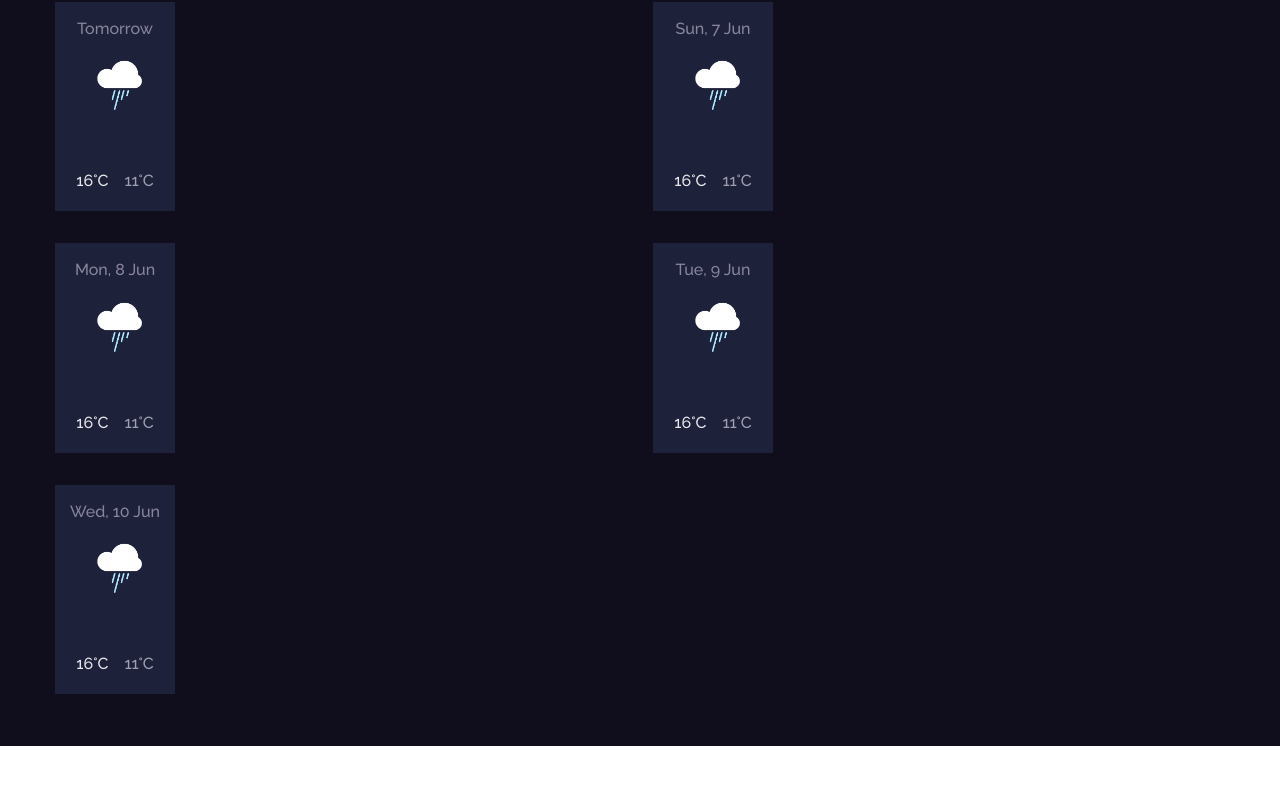
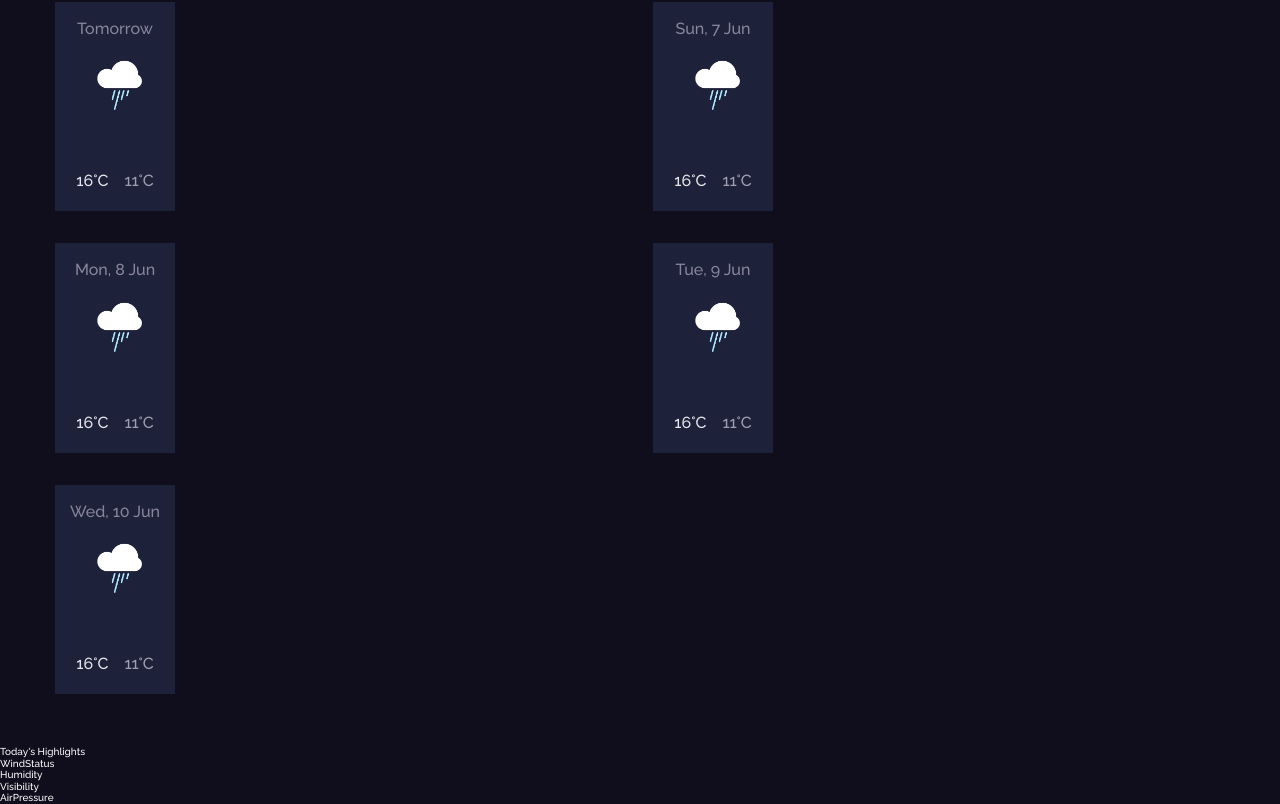
Before and after one commit to presh-031/Weather-App-and-Location-detector, a React (Create React App) app: page / in a window 1280 px wide. Shown: the part 898-1702 px from the top of the page. Before the commit the page ends 1644 px from the top, so only its background shows below. Built offline with nearby package versions, Linux system fonts and the light colour scheme.

Commit message:
created components for todays weather highlights section

```diff
--- /dev/null
+++ b/src/components/AirPressure/AirPressure.jsx
@@ -0,0 +1,7 @@
+import React from "react";
+
+const AirPressure = () => {
+  return <div>AirPressure</div>;
+};
+
+export default AirPressure;
--- /dev/null
+++ b/src/components/Humidity/Humidity.jsx
@@ -0,0 +1,7 @@
+import React from "react";
+
+const Humidity = () => {
+  return <div>Humidity</div>;
+};
+
+export default Humidity;
--- a/src/components/Main/Main.css
+++ b/src/components/Main/Main.css
@@ -6,7 +6,7 @@
   display: none;
 }
 .forecasts-div {
-  outline: 1px solid red;
+  /* outline: 1px solid red; */
   padding: 5.2rem 5.5rem;
   display: grid;
   grid-template-columns: repeat(2, 1fr);
--- a/src/components/Main/Main.jsx
+++ b/src/components/Main/Main.jsx
@@ -1,23 +1,33 @@
 import React from "react";
 import Forecast from "../Forecast/Forecast";
 import Units from "../Units/Units";
+import WindStatus from "../WindStatus/WindStatus";
+import Humidity from "../Humidity/Humidity";
+import Visibility from "../Visibility/Visibility";
+import AirPressure from "../AirPressure/AirPressure";
 
 import "./Main.css";
 const Main = () => {
   return (
     <div className="main">
-      <div className="units-div">
+      <section className="units-div">
         <Units unit={"&deg;C"} />
         <Units unit={"&deg;F"} />
-      </div>
-      <div className="forecasts-div">
+      </section>
+      <section className="forecasts-div">
         <Forecast date="Tomorrow" temp="16&deg;C" feels_like="11&deg;C" />
         <Forecast date="Sun, 7 Jun" temp="16&deg;C" feels_like="11&deg;C" />
         <Forecast date="Mon, 8 Jun" temp="16&deg;C" feels_like="11&deg;C" />
         <Forecast date="Tue, 9 Jun" temp="16&deg;C" feels_like="11&deg;C" />
         <Forecast date="Wed, 10 Jun" temp="16&deg;C" feels_like="11&deg;C" />
-      </div>
-      <div></div>
+      </section>
+      <section>
+        <p>Today's Highlights</p>
+        <WindStatus />
+        <Humidity />
+        <Visibility />
+        <AirPressure />
+      </section>
     </div>
   );
 };
--- /dev/null
+++ b/src/components/Visibility/Visibility.jsx
@@ -0,0 +1,7 @@
+import React from "react";
+
+const Visibility = () => {
+  return <div>Visibility</div>;
+};
+
+export default Visibility;
--- /dev/null
+++ b/src/components/WindStatus/WindStatus.jsx
@@ -0,0 +1,7 @@
+import React from "react";
+
+const WindStatus = () => {
+  return <div>WindStatus</div>;
+};
+
+export default WindStatus;
```
Also changed, not shown: src/components/AirPressure/AirPressure.css (added), src/components/Humidity/Humidity.css (added), src/components/Visibility/Visibility.css (added), src/components/WindStatus/WindStatus.css (added).
